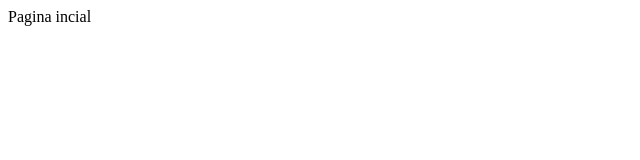
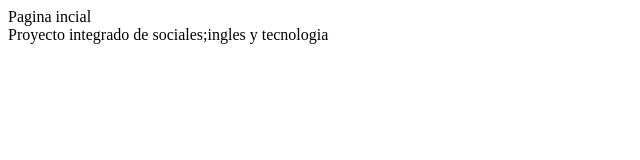
Before and after one commit to JERO0NIMO/Pagina-8-1-Jer-nimo-Puerta-E, a plain HTML site: page index.html in a window 1280 px wide. Shown: the whole page, without its empty margins (0-640 px from the left). Drawn offline with Linux system fonts and the light colour scheme.

Commit message:
Actualizacion 2 fecha 13/4/2024

```diff
--- a/index.html
+++ b/index.html
@@ -6,6 +6,14 @@
     <title>Document</title>
 </head>
 <body>
-    Pagina incial
+    Pagina incial <br>
+
+
+
+Proyecto integrado de sociales;ingles y tecnologia
+
+
+
+
 </body>
 </html>
```
